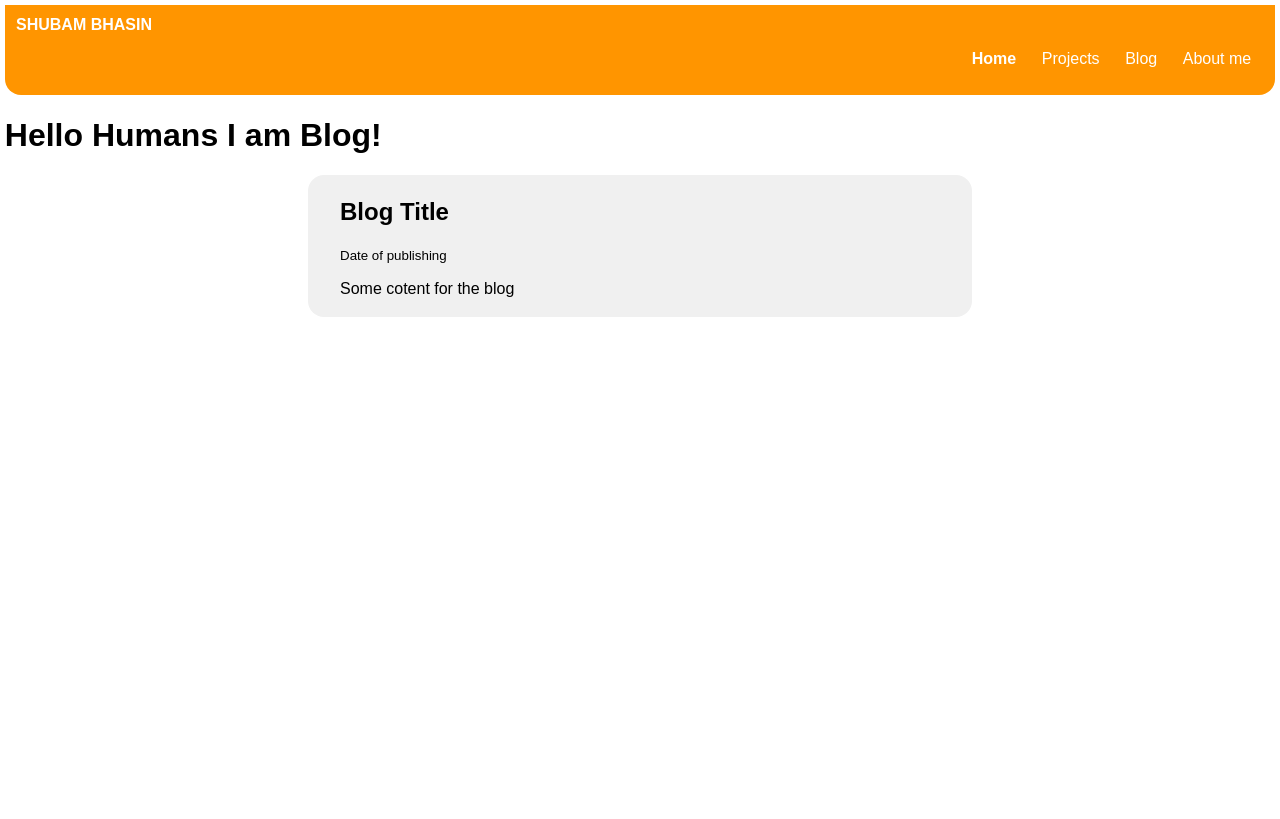
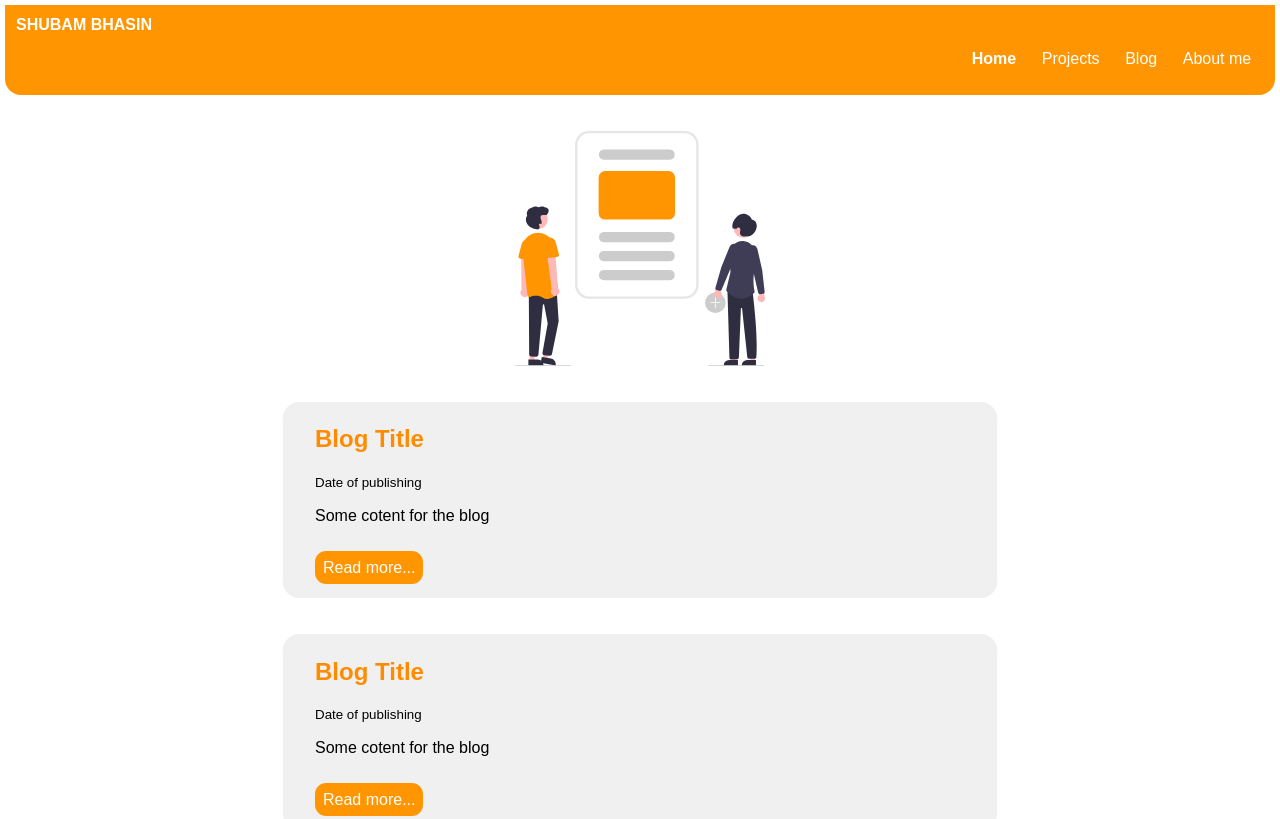
Before and after one commit to shubambhasin/my-portfolio-react-clone, a React (Create React App) app: page /blog in a window 1280 px wide. Shown: the top 819 px of the page. Built offline with nearby package versions, Linux system fonts and the light colour scheme.

Commit message:
added Readmore button to blog pages

```diff
--- a/src/Blog.js
+++ b/src/Blog.js
@@ -2,11 +2,27 @@ import React from "react";
 import BlogPost from "./BlogPost";
 import "./styles.css";
 
+import blogpost from "./blogpost.svg";
+
 const Blogs = () => {
   return (
     <div className="App">
-      <h1> Hello Humans I am Blog!</h1>
-      <BlogPost/>
+      <br/>
+      <br/>
+      <header className="container container-center">
+        <img class="header-images-medium" src={blogpost} alt="" />
+      </header>
+      <br />
+      <br />
+      <BlogPost />
+      <br />
+      <br />
+      <BlogPost />
+      <br />
+      <br />
+      <BlogPost />
+      <br />
+      <br />
     </div>
   );
 };
--- a/src/BlogPost.js
+++ b/src/BlogPost.js
@@ -1,4 +1,5 @@
 import React from "react";
+import PrimaryButton from "./PrimaryButton";
 import "./styles.css";
 
 const BlogPost = ({
@@ -8,10 +9,14 @@ const BlogPost = ({
 }) => {
   return (
     <div className="App">
+
       <div className="container container-center bg-gray container-radius">
-        <h2>{blogTitle}</h2>
+        <h2 style={{color:"darkorange"}}>{blogTitle}</h2>
         <small>{blogDate}</small>
         <p>{blogContent}</p>
+        <br/>
+<PrimaryButton buttonText="Read more..."/>
+<br/><br/>
       </div>
     </div>
   );
--- a/src/ProjectTiles.js
+++ b/src/ProjectTiles.js
@@ -12,7 +12,7 @@ const ProjectTiles = ({
     <div>
       <div className="container container-center padding1rem container-radius bg-gray paddingbottom">
         <h3>
-          <strong>{title}</strong>
+          <strong style={{color:"darkorange"}}>{title}</strong>
         </h3>
         <small>{date}</small>
 
--- a/src/Projects.js
+++ b/src/Projects.js
@@ -16,7 +16,7 @@ const Projects = () => {
       </header>
       <br/>
       <br/>
-      <h1> Hello Humans, I am Project !</h1>
+
 
       <ProjectTiles />
       <ProjectTiles
--- a/src/styles.css
+++ b/src/styles.css
@@ -33,7 +33,7 @@ body
 }
 .container-center
 {
-    max-width: 600px;
+    max-width: 650px;
     margin: auto;
 
 }
```
Also changed, not shown: src/blogpost.svg (added).
